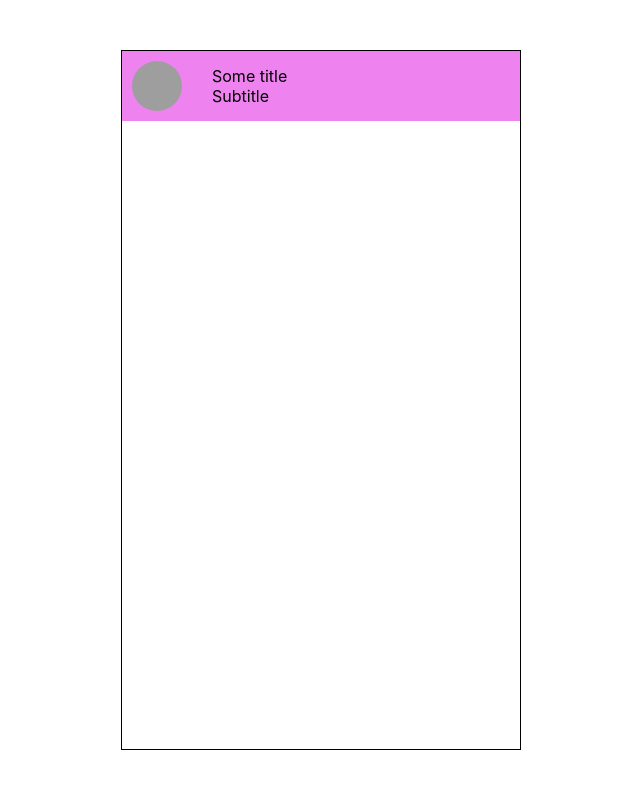
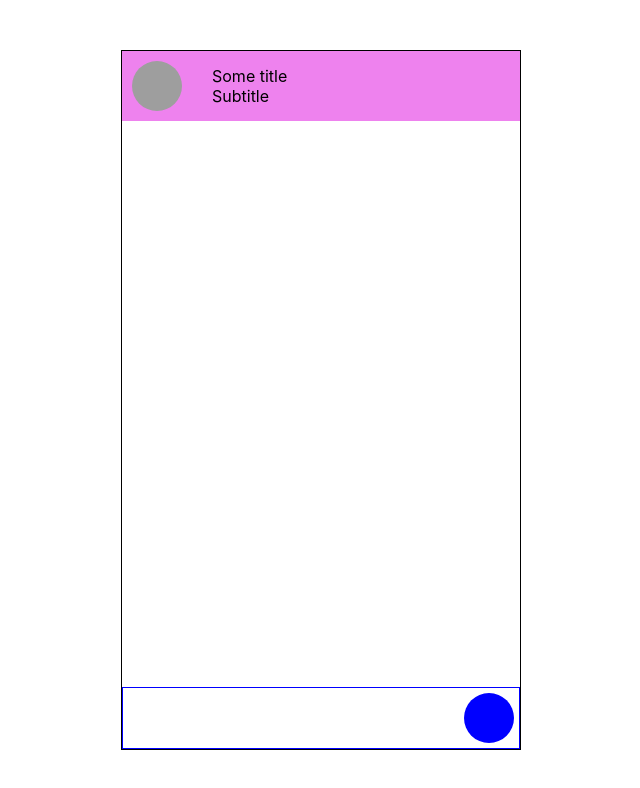
Before and after one commit to roj4s/elbots_chatbox, a React (Create React App) app: page / in a window 1280 px wide. Shown: the top 788 px of the page, without its empty margins (319-959 px from the left). Built offline with nearby package versions, Linux system fonts and the light colour scheme; grey boxes are pictures that could not be loaded.

Commit message:
Input box positioning
Signed-off-by: Luis Miguel Rojas Aguilera <rojas@icomp.ufam.edu.br>

```diff
--- a/src/views/chatbox/chatbox.css
+++ b/src/views/chatbox/chatbox.css
@@ -6,7 +6,7 @@
     text-align: center;
     box-sizing: border-box;
     min-width: 400px;
-
+    position: relative;
 }
 
 @media only screen and (max-width: 600px){
--- a/src/views/chatbox/chatbox.js
+++ b/src/views/chatbox/chatbox.js
@@ -1,5 +1,6 @@
 import React from 'react';
 import AvatarBar from './avatarbar/avatarbar';
+import MessageInput from './messageinput/messageinput';
 
 import './chatbox.css';
 
@@ -12,6 +13,7 @@ export default function ChatBox(){
                 title="Some title"
                 subtitle="Subtitle"
                 />
+            <MessageInput />
         </div>
     );
 
--- /dev/null
+++ b/src/views/chatbox/messageinput/messageinput.css
@@ -0,0 +1,33 @@
+.MessageInput {
+
+    display: flex;
+    align-items: center;
+    justify-content: space-between;
+    position: absolute;
+    bottom: 0;
+    width: 100%;
+    box-sizing: border-box;
+    border: 1px solid blue;
+    padding: 5px;
+
+}
+
+.MessageInputInput {
+    flex-grow: 5;
+    border: none;
+    margin: 10px;
+}
+
+.MessageInputInput:focus
+{
+    outline: none;
+}
+
+.MessageInputSubmit {
+    width: 50px;
+    height: 50px;
+    border-radius: 50%;
+    background-color: blue;
+    flex-basis: 50px;
+    cursor: hand;
+}
--- /dev/null
+++ b/src/views/chatbox/messageinput/messageinput.js
@@ -0,0 +1,14 @@
+import React from 'react';
+
+import './messageinput.css';
+
+export default function MessageInput (){
+
+    return (
+    <div className="MessageInput">
+        <input className="MessageInputInput" type='textarea'/>
+        <span className="MessageInputSubmit"></span>
+    </div>
+    );
+
+}
```
